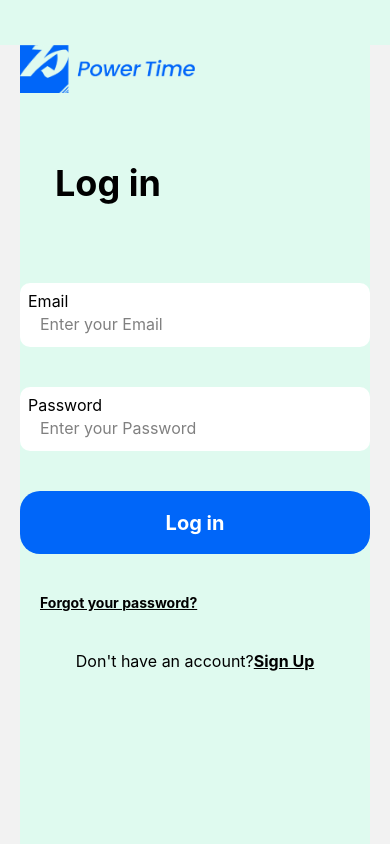
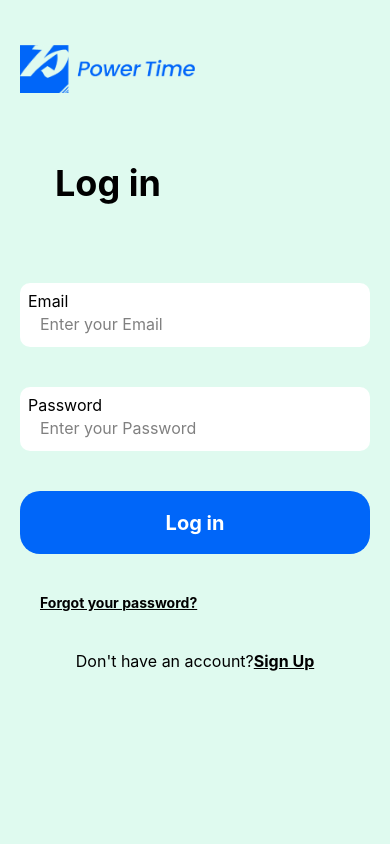
Before and after one commit to SWE-BARMJZ/PowerTime, a React Native app in the folder frontend/: screen /Login in a window 390 px wide. Built offline with nearby package versions, Linux system fonts and the light colour scheme.

Commit message:
PA-13 fixed gray side margins bug

```diff
--- a/frontend/Components/Login.js
+++ b/frontend/Components/Login.js
@@ -11,6 +11,7 @@ import React from 'react';
 
 export const Login = ({ navigation}) => {
     return (
+        <View style={{backgroundColor:'#dffaef',flex:1}}>
             <View style={Styles.container}>
                 <Image
                     source={logoPath}
@@ -50,6 +51,7 @@ export const Login = ({ navigation}) => {
                         </Pressable>
                         </View>
                     </Text>
+                </View>
             </View>
         </View>
     );
--- a/frontend/Components/SignUp.js
+++ b/frontend/Components/SignUp.js
@@ -11,6 +11,7 @@ import React from 'react';
 
 export const SignUp = ({ navigation}) => {
     return (
+        <View style={{backgroundColor:'#dffaef',flex:1}}>
             <View style={Styles.container}>
                 <Image
                     source={logoPath}
@@ -47,6 +48,7 @@ export const SignUp = ({ navigation}) => {
                         </Pressable>
                         </View>
                     </Text>
+                </View>
             </View>
         </View>
     );
```
Lines whose indentation alone changed are shown as unchanged.
